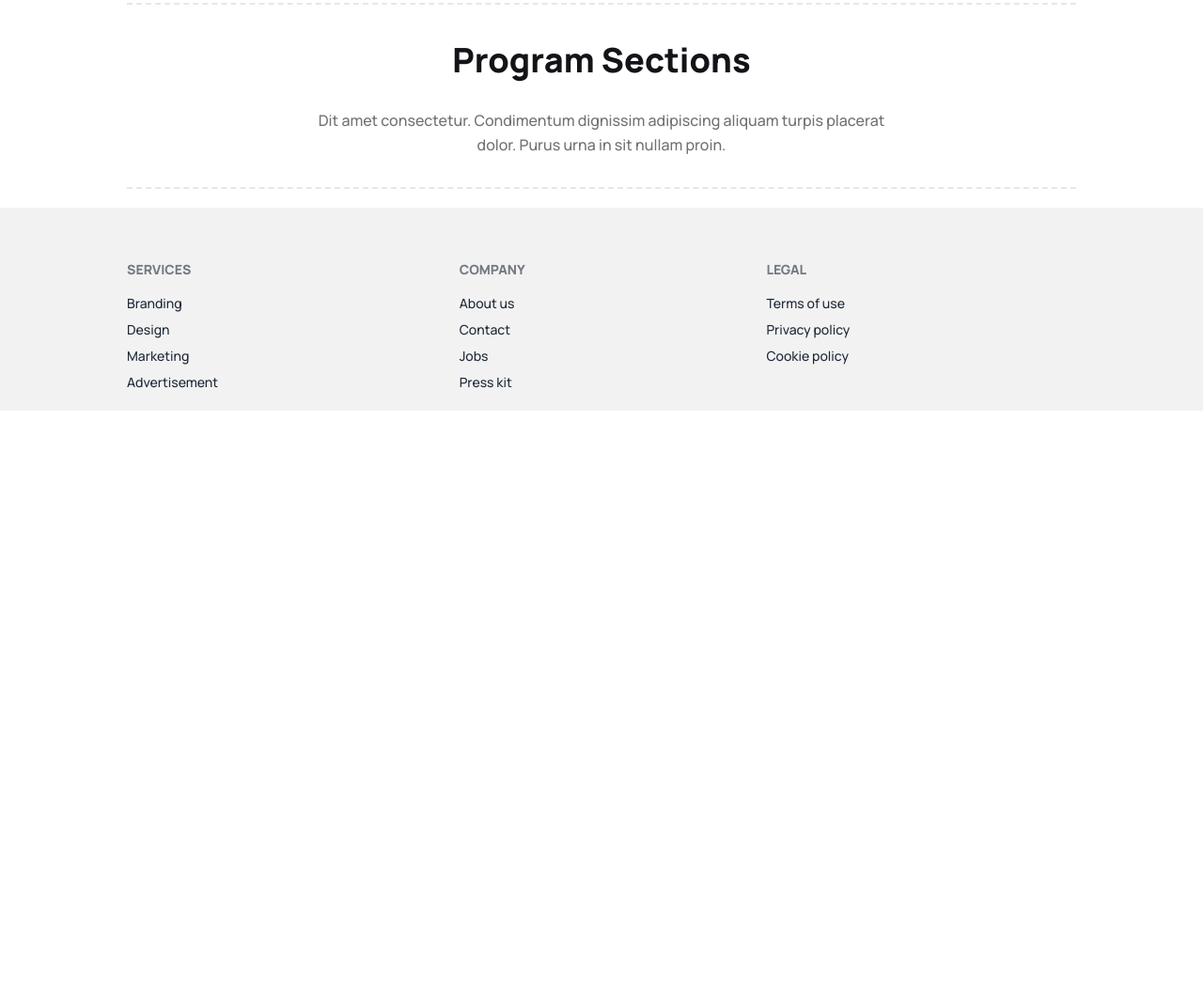
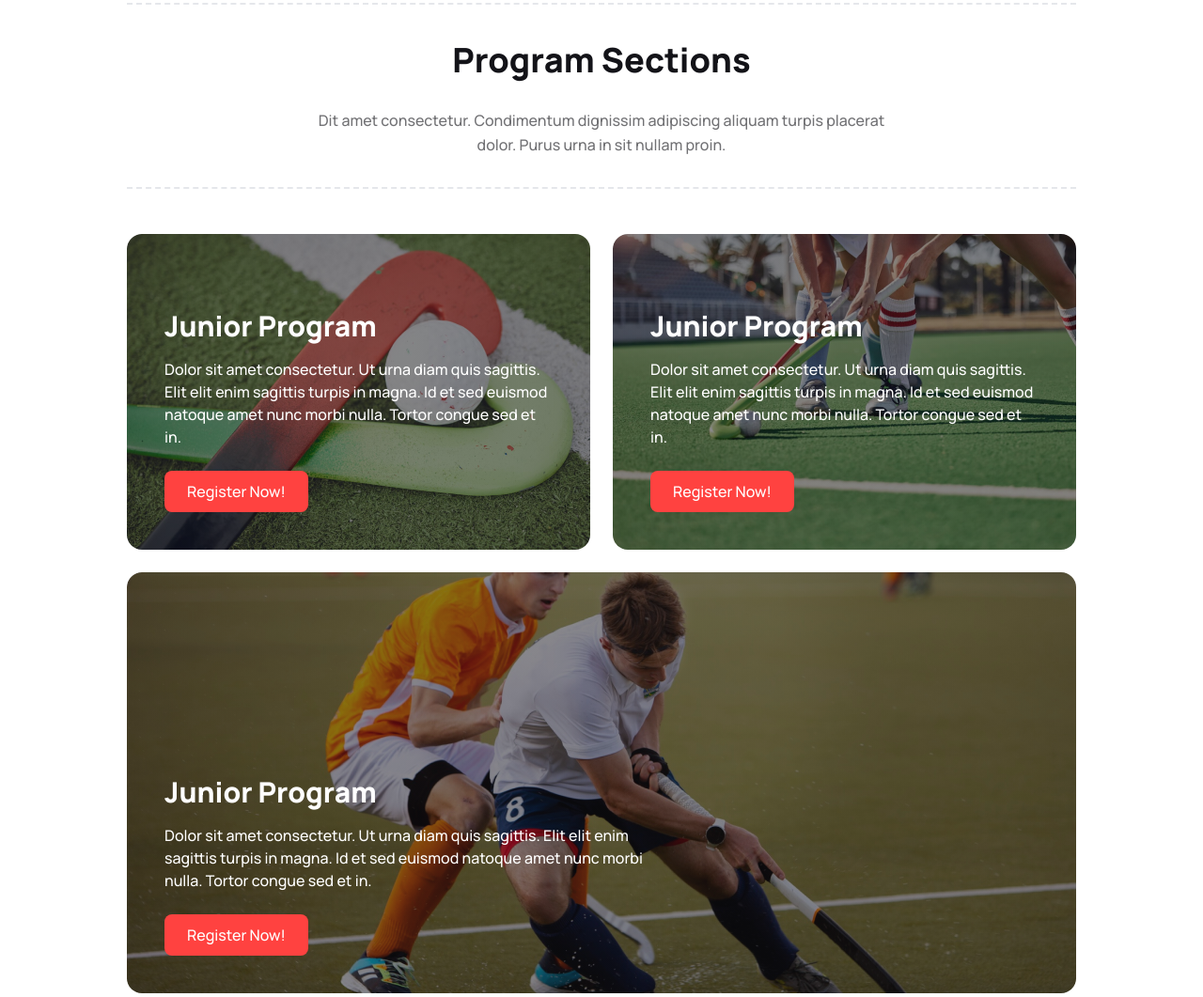
Before and after one commit to haqueashraful/sportz-time, a plain HTML site: page index.html in a window 1280 px wide. Shown: the part 1459-2520 px from the top of the page at 94% size. Before the commit the page ends 1896 px from the top, so only its background shows below. Drawn offline with nearby package versions, Linux system fonts and the light colour scheme.

Commit message:
program section done

```diff
--- a/index.html
+++ b/index.html
@@ -52,6 +52,8 @@
 
         .color-prime {
             color: #FF4240;
+
+            ;
         }
 
         @media (min-width: 250px) {
@@ -257,12 +259,45 @@
                 </p>
             </div>
 
-            <div>
-                <div class="object-fill w-full h-fit" style="background: url('Images/2.png');">
+            <div class="mt-12 grid lg:grid-cols-2 md:grid-cols-2 gap-6">
+                <div class="bg-cover bg-center lg:bg-center lg:bg-cover lg:bg-no-repeat  md:bg-center md:bg-cover md:bg-no-repeat w-full p-5 lg:p-10 bg-no-repeat rounded-2xl"
+                    style=" background: linear-gradient(to right, rgba(19, 19, 24, 0.5),rgba(19, 19, 24, 0.5) ), url('Images/2.png');">
+                    <div class="text-left lg:mt-10">
+                        <h2 class="font-extrabold text-3xl text-white mb-4">Junior Program</h2>
+                        <p class="text-base font-medium text-white">Dolor sit amet consectetur. Ut urna diam quis
+                            sagittis. Elit elit
+                            enim sagittis turpis in magna. Id et sed euismod natoque amet nunc morbi nulla. Tortor
+                            congue sed et in.
+                        </p>
+                        <button class="btn-main mt-6 h-11">Register Now!</button>
+                    </div>
+                </div>
 
+                <div class="bg-cover bg-center w-full p-5 lg:p-10 bg-no-repeat rounded-2xl"
+                    style=" background: linear-gradient(to right, rgba(19, 19, 24, 0.5),rgba(19, 19, 24, 0.5) ), url('Images/3.png');">
+                    <div class="text-left lg:mt-10">
+                        <h2 class="font-extrabold text-3xl text-white mb-4">Junior Program</h2>
+                        <p class="text-base font-medium text-white">Dolor sit amet consectetur. Ut urna diam quis
+                            sagittis. Elit elit
+                            enim sagittis turpis in magna. Id et sed euismod natoque amet nunc morbi nulla. Tortor
+                            congue sed et in.
+                        </p>
+                        <button class="btn-main mt-6 h-11">Register Now!</button>
+                    </div>
                 </div>
-                <div></div>
-                <div></div>
+
+                <div class="bg-cover  bg-no-repeat bg-center lg:col-span-2 md:col-span-2 w-full p-5 md:p-10 lg:p-10 rounded-2xl"
+                    style=" background: linear-gradient(to right, rgba(19, 19, 24, 0.5),rgba(19, 19, 24, 0.5) ), url('Images/4.png');">
+                    <div class="text-left lg:mt-44 ">
+                        <h2 class="font-extrabold text-3xl text-white mb-4">Junior Program</h2>
+                        <p class="text-base font-medium text-white lg:w-[520px]">Dolor sit amet consectetur. Ut urna diam quis
+                            sagittis. Elit elit
+                            enim sagittis turpis in magna. Id et sed euismod natoque amet nunc morbi nulla. Tortor
+                            congue sed et in.
+                        </p>
+                        <button class="btn-main mt-6 h-11">Register Now!</button>
+                    </div>
+                </div>
             </div>
         </section>
 
```
